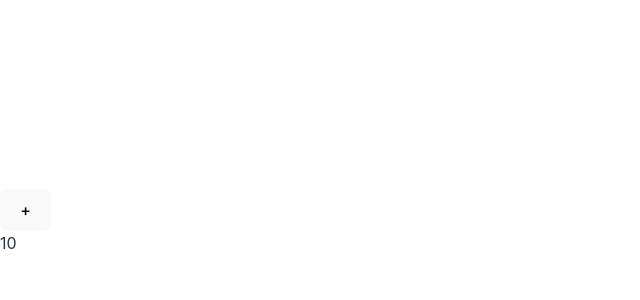
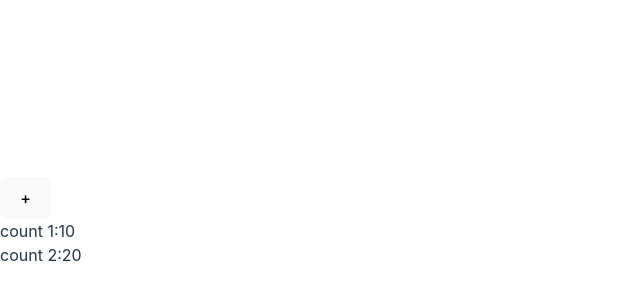
Before and after one commit to Abel-mwirigi/useState, a React (Vite) app: page / in a window 1280 px wide. Shown: the part 178-478 px from the top of the page, without its empty margins (0-640 px from the left). Built offline with nearby package versions, Linux system fonts and the light colour scheme.

Commit message:
multiple useState

```diff
--- a/src/App.jsx
+++ b/src/App.jsx
@@ -1,12 +1,14 @@
 import { useState } from 'react'
 
 const App = ()=> {
-  const [count, setCount] = useState(10)
+  const [{count, count2}, setCount] = useState({count:10, count2:20});
 
   return (
     <div>
-      <button onClick={()=>setCount(currentCount => currentCount + 1)}>+</button>
-      <div>{count}</div>
+      <button onClick={()=>setCount(currentState => ({count:currentState.count + 1,
+      count2:currentState.count2 + 1}))}>+</button>
+      <div>count 1:{count}</div>
+      <div>count 2:{count2}</div>
     </div>
   )
 }
```
